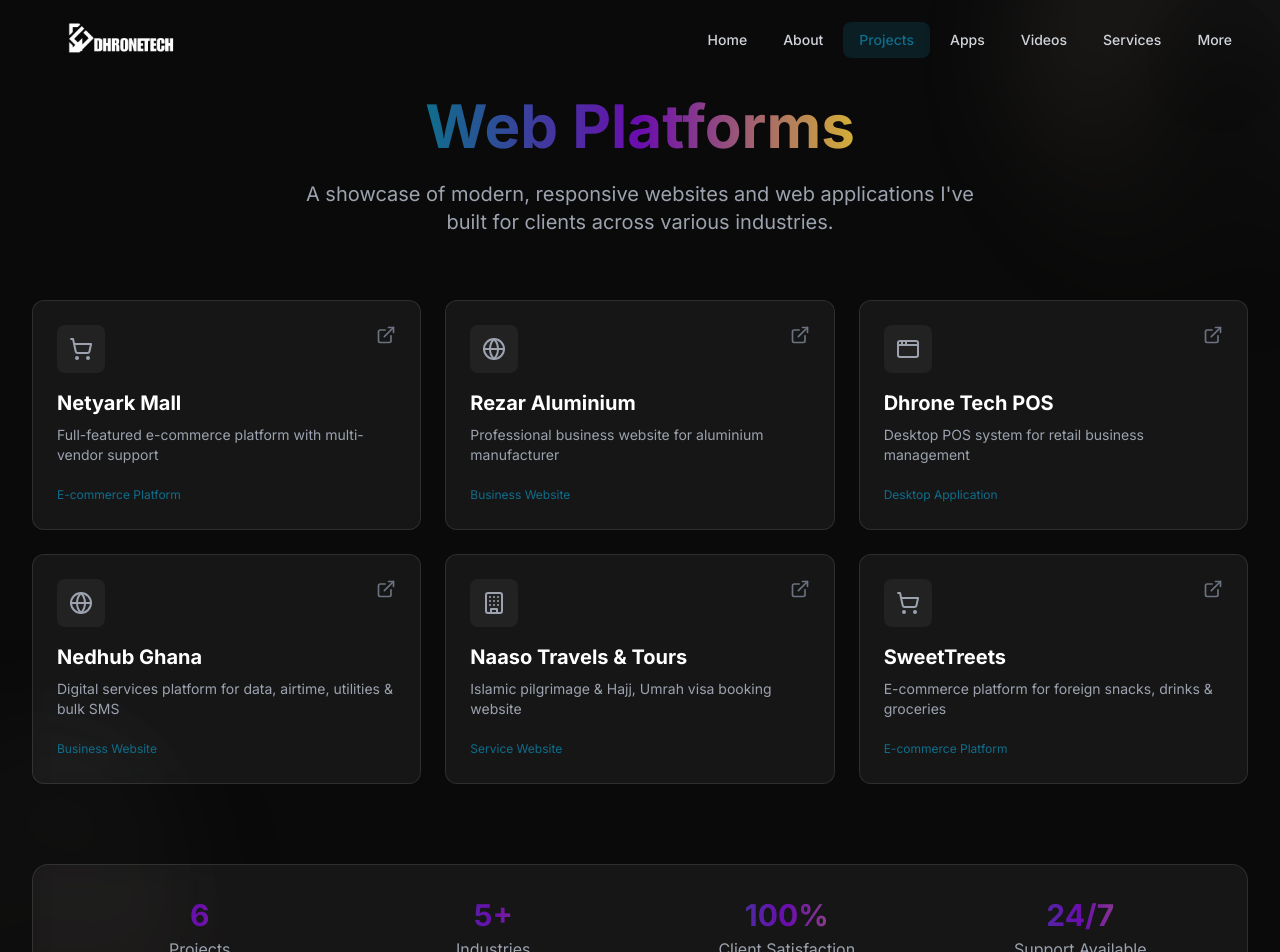
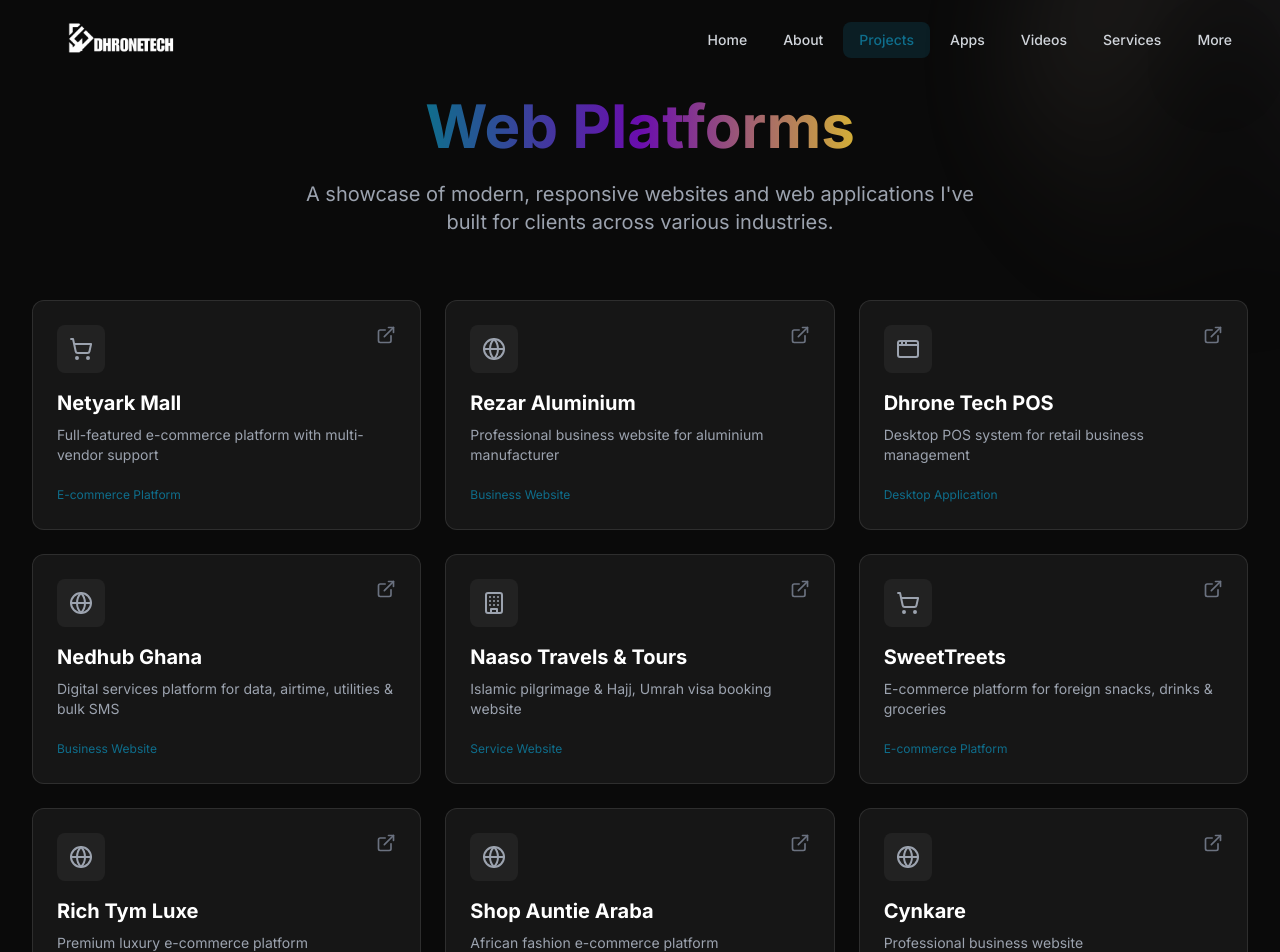
Before and after one commit to dromorongit/DromorNarh, a Next.js app: page /projects in a window 1280 px wide. Shown: the top 952 px of the page. Built offline with nearby package versions, Linux system fonts and the light colour scheme.

Commit message:
Add 4 new projects: Rich Tym Luxe, Shop Auntie Araba, Cynkare, Affordable Wigs GH

```diff
--- a/src/data/projects.ts
+++ b/src/data/projects.ts
@@ -138,6 +138,66 @@
     ],
     year: '2026',
     client: 'Sweet Treets'
+  },
+  {
+    slug: 'rich-tym-luxe',
+    title: 'Rich Tym Luxe',
+    description: 'A premium luxury e-commerce platform offering high-end fashion, accessories, and lifestyle products. Features include elegant product showcases, secure payment processing, wishlist functionality, and a seamless shopping experience for discerning customers.',
+    shortDescription: 'Premium luxury e-commerce platform',
+    category: 'Business Website',
+    color: 'from-amber-500 to-yellow-500',
+    image: '/images/projects/rich-tym-luxe.jpg',
+    technologies: ['Next.js', 'React', 'Tailwind CSS'],
+    role: 'Full Stack Developer',
+    websiteUrl: 'https://www.richtymluxe.org',
+    gallery: [],
+    year: '2026',
+    client: 'Rich Tym Luxe'
+  },
+  {
+    slug: 'shop-auntie-araba',
+    title: 'Shop Auntie Araba',
+    description: 'An African-inspired e-commerce platform featuring authentic African clothing, fabrics, and cultural artifacts. The platform enables vendors to list products and offers customers a convenient way to browse and purchase traditional African wear and accessories.',
+    shortDescription: 'African fashion e-commerce platform',
+    category: 'Business Website',
+    color: 'from-orange-500 to-red-500',
+    image: '/images/projects/shop-auntie-araba.jpg',
+    technologies: ['Next.js', 'React', 'Tailwind CSS'],
+    role: 'Full Stack Developer',
+    websiteUrl: 'https://www.shopauntiearaba.com',
+    gallery: [],
+    year: '2026',
+    client: 'Shop Auntie Araba'
+  },
+  {
+    slug: 'cynkare',
+    title: 'Cynkare',
+    description: 'A professional business website for Cynkare featuring service showcases, company information, contact forms, and team profiles. The design emphasizes professionalism and modern business aesthetics.',
+    shortDescription: 'Professional business website',
+    category: 'Business Website',
+    color: 'from-blue-500 to-cyan-500',
+    image: '/images/projects/cynkare.jpg',
+    technologies: ['Next.js', 'React', 'Tailwind CSS'],
+    role: 'Full Stack Developer',
+    websiteUrl: 'https://www.cynkare.com',
+    gallery: [],
+    year: '2026',
+    client: 'Cynkare'
+  },
+  {
+    slug: 'affordable-wigs-gh',
+    title: 'Affordable Wigs GH',
+    description: 'An e-commerce platform specializing in wigs, hair extensions, and beauty products for the Ghanaian market. Features product catalog, shopping cart, secure checkout, and order tracking.',
+    shortDescription: 'Wigs and beauty products e-commerce',
+    category: 'Business Website',
+    color: 'from-purple-500 to-pink-500',
+    image: '/images/projects/affordable-wigs-gh.jpg',
+    technologies: ['Next.js', 'React', 'Tailwind CSS'],
+    role: 'Full Stack Developer',
+    websiteUrl: 'https://www.affordablewigsgh.com',
+    gallery: [],
+    year: '2026',
+    client: 'Affordable Wigs GH'
   }
 ]
 
```
